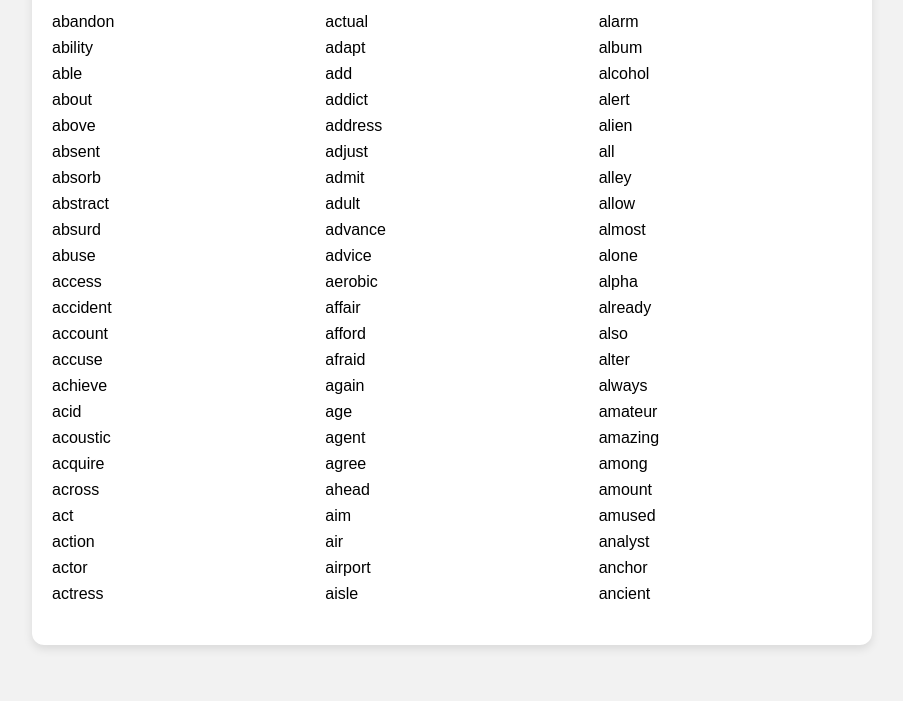
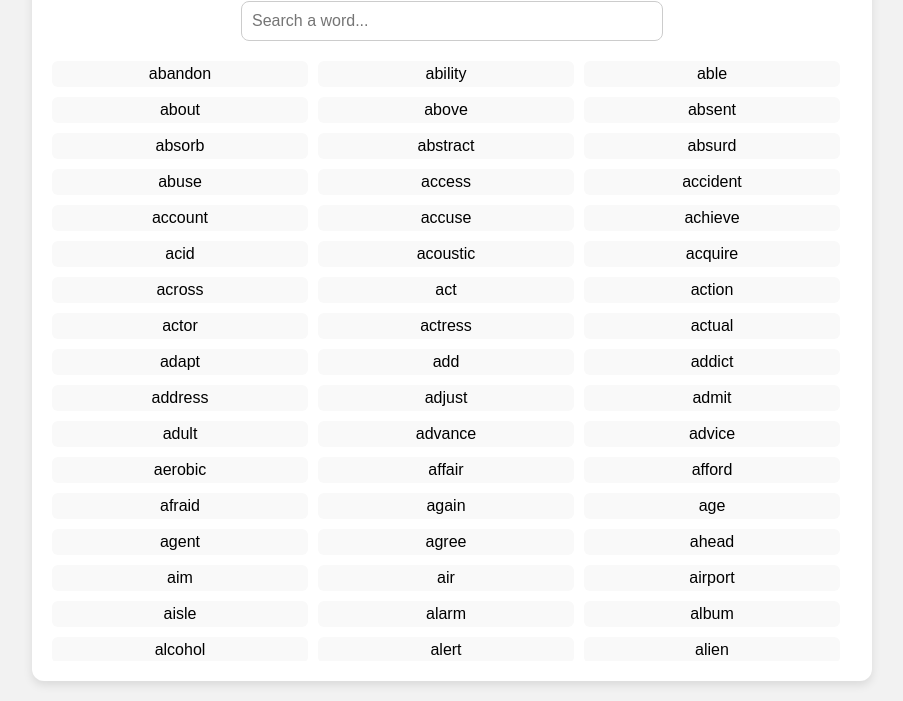
Before and after one commit to ashishb1052002/ashishb1052002.github.io, a plain HTML site: page index.html in a window 1280 px wide. Shown: the part 119-820 px from the top of the page, without its empty margins (188-1091 px from the left). Drawn offline with Linux system fonts and the light colour scheme.

Commit message:
Update index.html

```diff
--- a/index.html
+++ b/index.html
@@ -8,6 +8,7 @@
         font-family: Arial, sans-serif;
         background: #f2f2f2;
         padding: 20px;
+        margin: 0;
       }
 
       .container {
@@ -17,6 +18,7 @@
         padding: 20px;
         border-radius: 12px;
         box-shadow: 0 4px 10px rgba(0, 0, 0, 0.1);
+        overflow: hidden;
       }
 
       h1 {
@@ -24,22 +26,43 @@
         color: #333;
       }
 
+      .search-box {
+        display: flex;
+        justify-content: center;
+        margin-bottom: 20px;
+      }
+
+      .search-box input {
+        width: 100%;
+        max-width: 400px;
+        padding: 10px;
+        font-size: 16px;
+        border: 1px solid #ccc;
+        border-radius: 8px;
+      }
+
       .word-list {
-        column-count: 3;
-        column-gap: 20px;
-        list-style: none;
-        padding: 0;
+        display: flex;
+        flex-wrap: wrap;
+        gap: 10px;
         max-height: 600px;
         overflow-y: auto;
+        padding: 0;
+        margin: 0;
+        list-style: none;
       }
 
       .word-list li {
-        padding: 4px 0;
+        flex: 0 0 30%;
+        padding: 4px 8px;
+        background: #f9f9f9;
+        border-radius: 6px;
+        text-align: center;
       }
 
       @media (max-width: 600px) {
-        .word-list {
-          column-count: 1;
+        .word-list li {
+          flex: 0 0 100%;
         }
       }
     </style>
@@ -47,34 +70,51 @@
   <body>
     <div class="container">
       <h1>BIP-39 Word List</h1>
+
+      <div class="search-box">
+        <input type="text" id="searchInput" placeholder="Search a word..." />
+      </div>
+
       <ul class="word-list" id="bipWords">
         <li>Loading...</li>
       </ul>
     </div>
 
     <script>
+      let allWords = [];
+
       fetch("bip39.txt")
         .then((response) => {
-          if (!response.ok) {
-            throw new Error("Failed to load bip39.txt");
-          }
+          if (!response.ok) throw new Error("Failed to load bip39.txt");
           return response.text();
         })
         .then((data) => {
-          const words = data.split(/\r?\n/).filter(Boolean);
-          const wordList = document.getElementById("bipWords");
-          wordList.innerHTML = "";
-          words.forEach((word) => {
-            const li = document.createElement("li");
-            li.textContent = word;
-            wordList.appendChild(li);
-          });
+          allWords = data.split(/\r?\n/).filter(Boolean);
+          displayWords(allWords);
         })
         .catch((error) => {
           document.getElementById(
             "bipWords"
           ).innerHTML = `<li style="color:red;">${error.message}</li>`;
         });
+
+      function displayWords(words) {
+        const wordList = document.getElementById("bipWords");
+        wordList.innerHTML = "";
+        words.forEach((word) => {
+          const li = document.createElement("li");
+          li.textContent = word;
+          wordList.appendChild(li);
+        });
+      }
+
+      document
+        .getElementById("searchInput")
+        .addEventListener("input", function () {
+          const query = this.value.toLowerCase();
+          const filtered = allWords.filter((word) => word.includes(query));
+          displayWords(filtered);
+        });
     </script>
   </body>
 </html>
```
